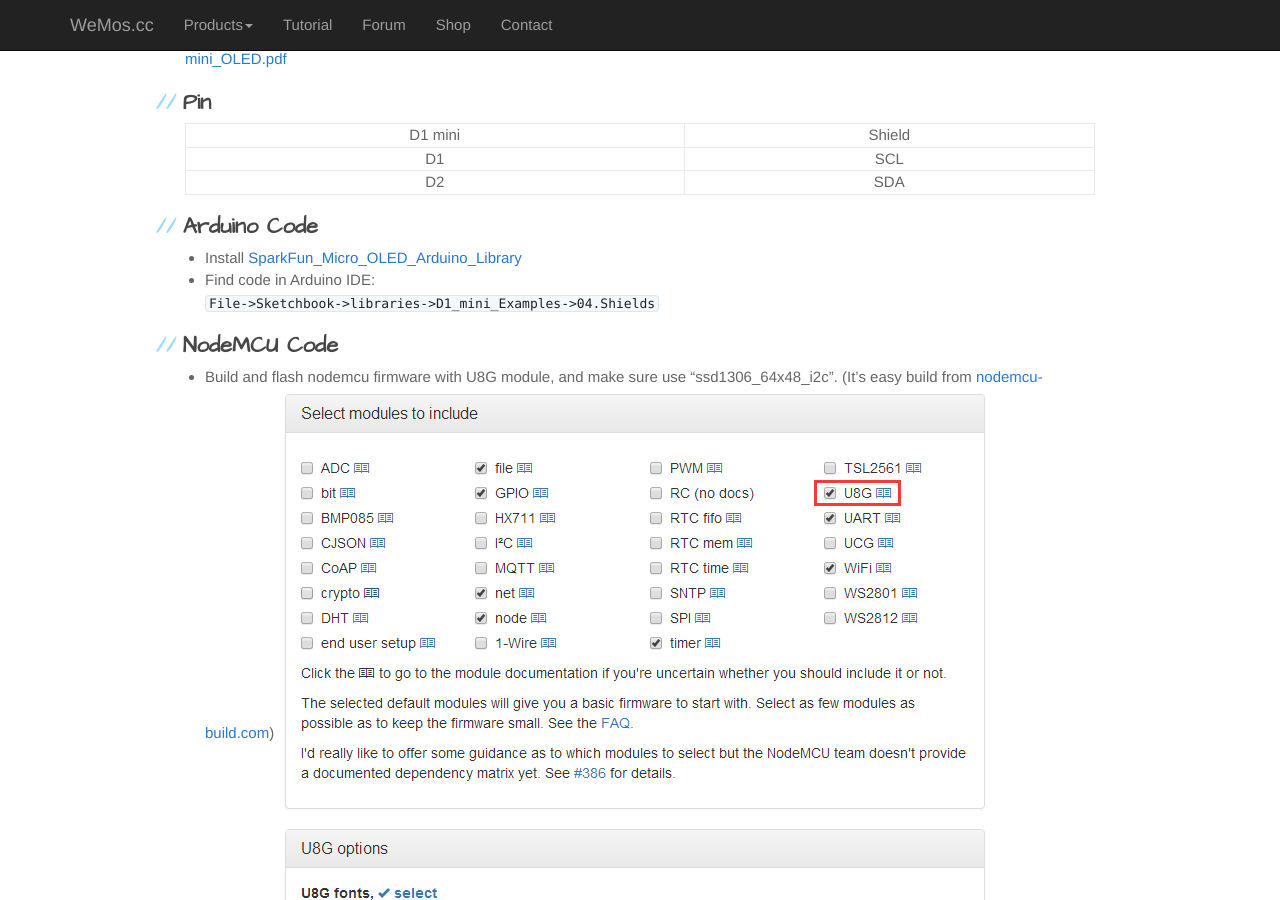
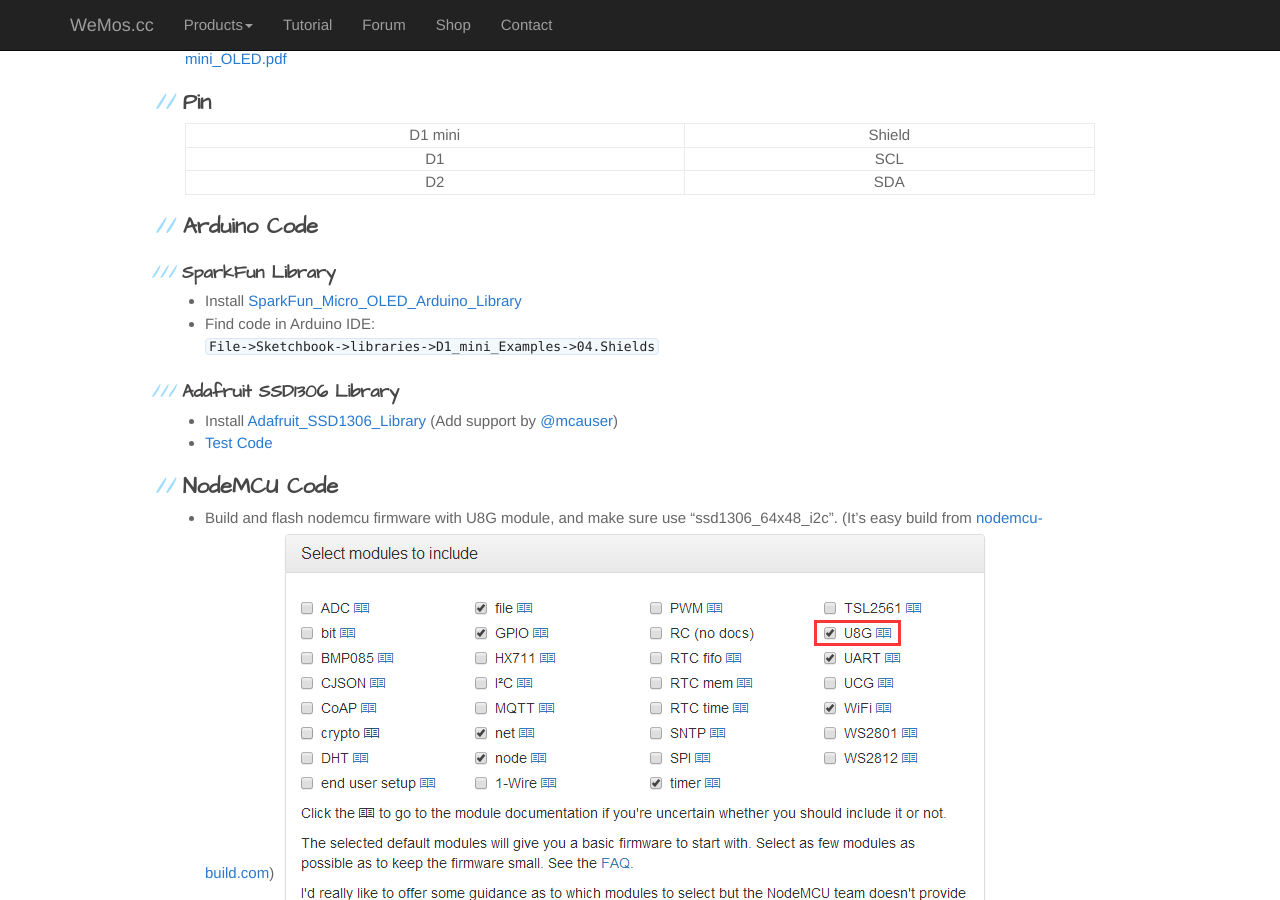
Before and after one commit to ShapriJee/wemos.github.io, a Jekyll site: the page built from Products/oled_shield.md, in a window 1280 px wide and 900 px high, scrolled down 736 px. Built offline with Jekyll 4.4.1, drawn with Linux system fonts in a browser that asks for light colours.

Commit message:
oled_shield.md

```diff
--- a/Products/oled_shield.md
+++ b/Products/oled_shield.md
@@ -23,9 +23,17 @@ title: "OLED Shield"
 
 ## Arduino Code
 
+### SparkFun Library
+
 - Install [SparkFun_Micro_OLED_Arduino_Library](https://github.com/sparkfun/SparkFun_Micro_OLED_Arduino_Library/tree/master)
 - Find code in Arduino IDE:\\
 `File->Sketchbook->libraries->D1_mini_Examples->04.Shields`
+
+### Adafruit SSD1306 Library
+
+- Install [Adafruit_SSD1306_Library](https://github.com/mcauser/Adafruit_SSD1306/tree/esp8266-64x48) (Add support by [@mcauser](https://github.com/mcauser))
+- [Test Code](https://github.com/mcauser/Adafruit_SSD1306/blob/esp8266-64x48/examples/ssd1306_64x48_i2c/ssd1306_64x48_i2c.ino)
+
 
 ## NodeMCU Code
 - Build and flash nodemcu firmware with U8G module, and make sure use "ssd1306_64x48_i2c". (It's easy build from [nodemcu-build.com](http://nodemcu-build.com/))
```
